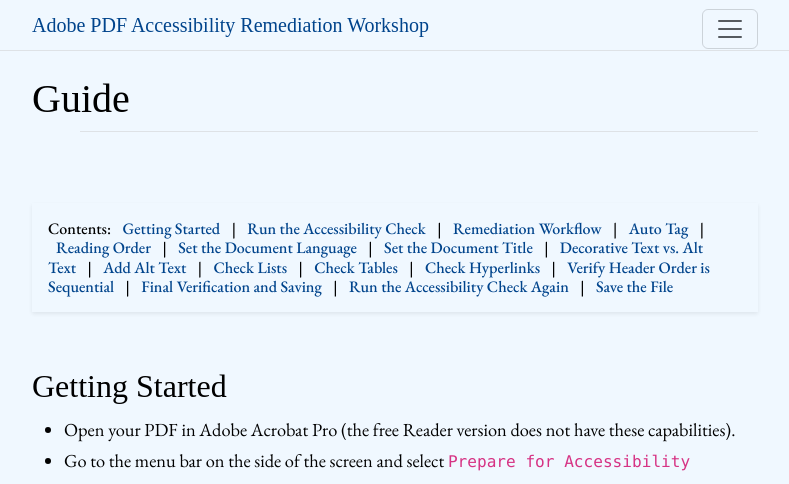
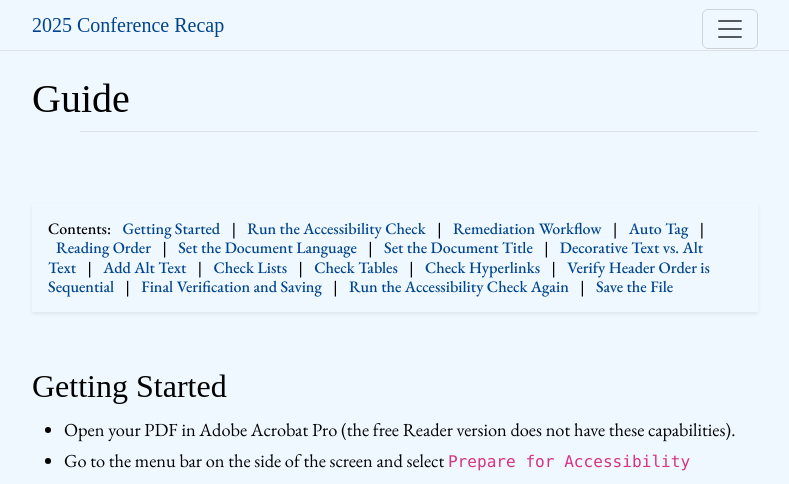
Before and after one commit to aweymo-ui/2025_conference_recap, a Jekyll site: the page built from content/1_guide.md, in a window 1280 px wide and 900 px high, cut to the strip 0-484 px from the top of the window. Shown: the whole strip, without its empty margins (245-1034 px from the left). Built offline with Jekyll 4.4.1, drawn with Linux system fonts in a browser that asks for light colours; some web fonts are replaced; some of the changed text lies outside the part shown.

Commit message:
update config

```diff
--- a/_config.yml
+++ b/_config.yml
@@ -10,7 +10,7 @@
 # SITE SETTINGS
 #
 # title appears in the header
-title: Adobe PDF Accessibility Remediation Workshop
+title: 2025 Conference Recap
 # title-icon appears in the header to give some pizazz (leave blank for none)
 # choose from Bootstrap Icons in _includes/bootstrap-icons
 # find names on https://icons.getbootstrap.com/
@@ -18,7 +18,7 @@ title: Adobe PDF Accessibility Remediation Workshop
 title-icon:
 # description, keywords, and image for meta tags
 # these do not visibility appear on the pages, but used for SEO
-description: "Guide for University of Idaho Faculty, Staff and Students."
+description: "Recap of Western Association of Map Libraries, Visual Resources Association and Pacific Northwest Chapter of the Society of Architectural Historians Conferences."
 keywords:
 # featured-image is added to metadata tags for social media sharing
 # use a relative path to image in this repository or full URL
@@ -33,7 +33,7 @@ github_username: aweymo-ui
 # year or date published
 pub_year: 2025
 # location of code, the full url to your github repository
-source-code: https://github.com/aweymo-ui/remediate_pdfs
+source-code: https://github.com/aweymo-ui/2025_conference_recap
 
 ##########
 # URL VARIABLES [optional!!]
@@ -47,7 +47,7 @@ url: https://aweymo-ui.github.io/
 # use baseurl to add subsection of the domain, e.g. /workshop-template-b
 # on gh-pages this is a / followed by the name of the repository
 # baseurl is your github repository's name prefixed with a /
-baseurl: /remediate_pdfs
+baseurl: /2025_conference_recap
 
 
 ##########
```
Also changed, not shown: README copy.md (deleted, +0 -1 lines), 1 other file.
